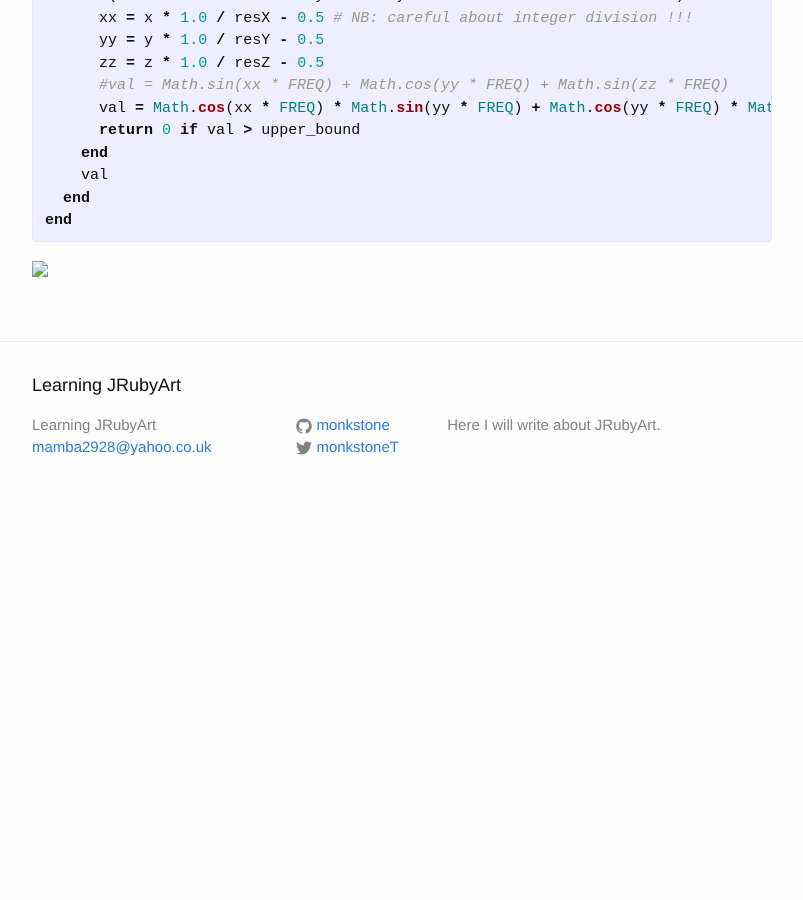
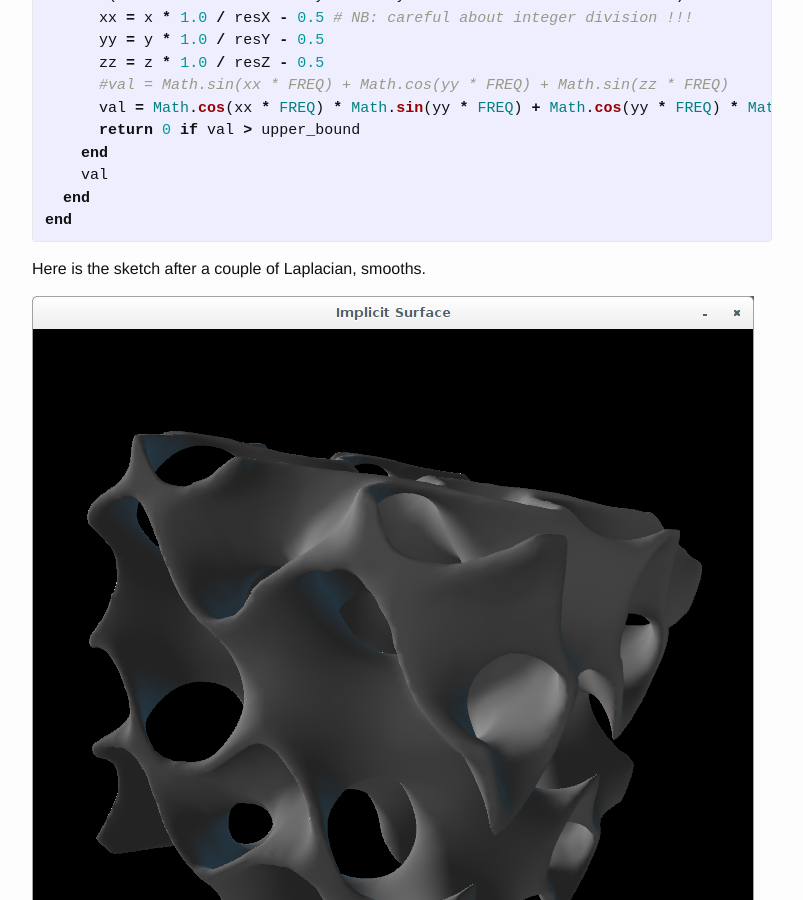
Before and after one commit to monkstone/monkstone.github.com, a Jekyll site: the page built from _posts/2015-11-11-toxiclibs.md, in a window 1280 px wide and 900 px high, scrolled down 3682 px. Shown: the whole window, without its empty margins (238-1041 px from the left). Built offline with Jekyll 4.4.1, drawn with Linux system fonts in a browser that asks for light colours; before the commit the page ends 4201 px from its top, so only the background shows below that.

Commit message:
implicit sketch

```diff
--- a/_posts/2015-11-11-toxiclibs.md
+++ b/_posts/2015-11-11-toxiclibs.md
@@ -163,6 +163,8 @@ end
 
 {% endhighlight %}
 
+Here is the sketch after a couple of Laplacian, smooths.
+
 <img src="/assets/implicit.png" />
 
 [gem]:https://github.com/ruby-processing/toxicgem
```
Also changed, not shown: assets/implicit.png (added).
